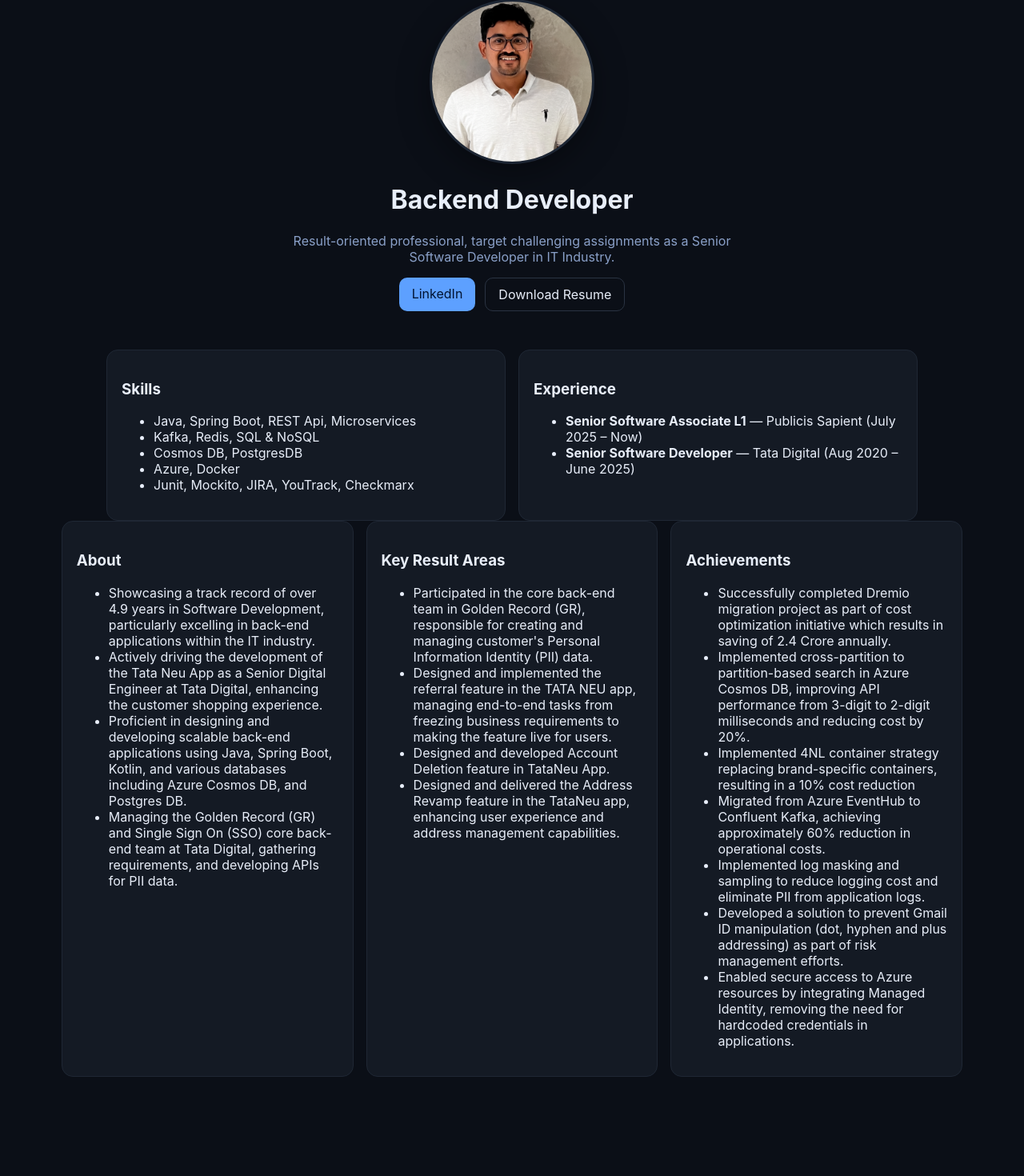
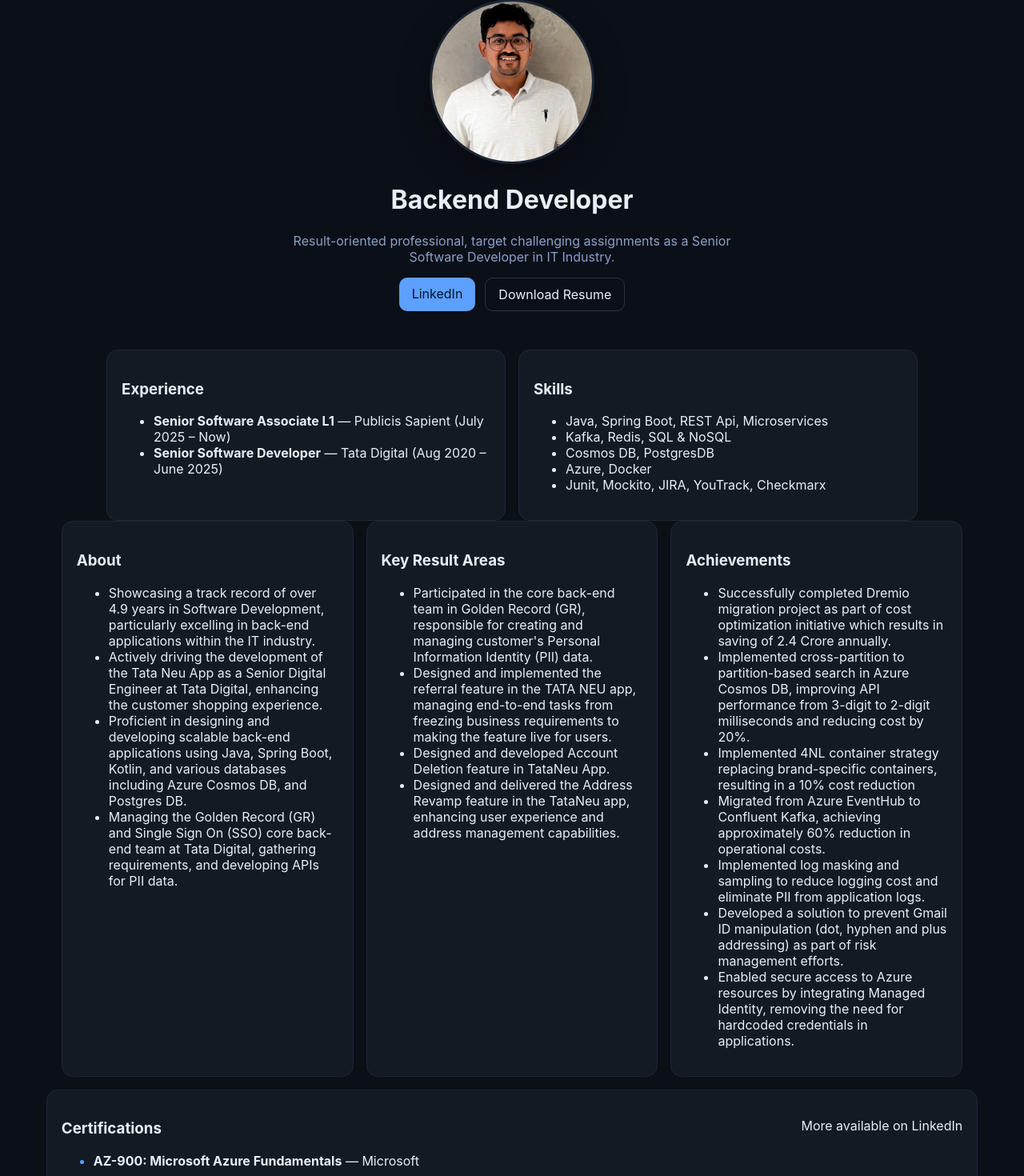
Before and after one commit to MI010/portfolio-frontend, a React (Vite) app: page / in a window 1280 px wide. Shown: the part 33-1503 px from the top of the page at 80% size. Before the commit the page ends 1411 px from the top, so only its background shows below. Built offline with nearby package versions, Linux system fonts and the light colour scheme.

Commit message:
Clean rebuild

```diff
--- a/index.html
+++ b/index.html
@@ -3,12 +3,13 @@
 <head>
   <meta charset="UTF-8" />
   <meta name="viewport" content="width=device-width, initial-scale=1.0" />
-    <title><YOUR_NAME> — Portfolio</title>
-    <meta name="description" content="Portfolio of Masum Ikbal — Java & Spring Boot Backend Developer" />
+  <title>Masum Ikbal — Portfolio</title>
+  <meta name="description" content="Portfolio of Masum Ikbal — Backend Developer" />
   <link rel="icon" href="data:,">
 </head>
 <body>
 <div id="root"></div>
-    <script type="module" src="/src/main.jsx"></script>
+<!-- Dev & build entry (Vite will transform this) -->
+<script type="module" src="./src/main.jsx"></script>
 </body>
 </html>
--- a/src/App.css
+++ b/src/App.css
@@ -104,3 +104,31 @@
 @media (max-width: 768px) {
   .top-cards { flex-direction: column; }
 }
+
+
+/* Full-width horizontal certification card */
+.cert-card {
+  display: flex;
+  gap: 16px;
+  align-items: flex-start;
+  flex-wrap: wrap;          /* stacks on small screens */
+  width: 100%;
+  max-width: 1200px;        /* align with your other sections */
+  margin-top: 16px;
+}
+
+.cert-left {
+  flex: 1 1 420px;
+  min-width: 320px;
+}
+
+.cert-right {
+  flex: 0 1 300px;
+  min-width: 220px;
+  display: flex;
+  align-items: flex-start;
+  justify-content: flex-end;
+}
+
+/* Optional: make list bullets pop a bit */
+.cert-card li::marker { color: var(--accent); }
--- a/src/App.jsx
+++ b/src/App.jsx
@@ -1,14 +1,15 @@
 export default function App() {
+
+  const base = import.meta.env.BASE_URL;
   const profile = {
     name: "Masum Ikbal",
     title: "Backend Developer",
     summary:
       "Result-oriented professional, target challenging assignments as a Senior Software Developer in IT Industry.",
     linkedin: "https://in.linkedin.com/in/masum-ikbal-55581b18a",
-    photo: "/photo.png",
+    photo: `${base}photo.png`,      // <-- served from public/photo.png
+    resume: `${base}resume.pdf`,    // <-- served from public/resume.pdf
   };
-
-  const BACKEND = "https://portfolio-backend-d8d8.onrender.com/"; // Change to deployed backend URL
 
   return (
     <main className="hero">
@@ -28,7 +29,7 @@
           >
             LinkedIn
           </a>
-          <a className="btn" href={`${BACKEND}/api/resume/download`}>
+          <a className="btn" href={profile.resume} download>
             Download Resume
           </a>
         </div>
@@ -37,6 +38,19 @@
       {/* Skills + Experience side-by-side */}
       <div className="top-cards">
            <div className="card">
+                    <h3>Experience</h3>
+                    <ul>
+                      <li>
+                        <strong>Senior Software Associate L1</strong> — Publicis Sapient
+                        (July 2025 – Now)
+                      </li>
+                      <li>
+                        <strong>Senior Software Developer</strong> — Tata Digital (Aug
+                        2020 – June 2025)
+                      </li>
+                    </ul>
+                  </div>
+        <div className="card">
           <h3>Skills</h3>
           <ul>
             <li>Java, Spring Boot, REST Api, Microservices</li>
@@ -44,20 +58,6 @@
             <li>Cosmos DB, PostgresDB</li>
             <li>Azure, Docker</li>
             <li>Junit, Mockito, JIRA, YouTrack, Checkmarx</li>
-              </ul>
-            </div>
-
-            <div className="card">
-              <h3>Experience</h3>
-              <ul>
-                <li>
-                  <strong>Senior Software Associate L1</strong> — Publicis Sapient
-                  (July 2025 – Now)
-                </li>
-                <li>
-                  <strong>Senior Software Developer</strong> — Tata Digital (Aug 2020 –
-                  June 2025)
-                </li>
           </ul>
         </div>
       </div>
@@ -91,41 +91,28 @@
           </ul>
         </div>
 
-       {/*   */}{/* Skills */}{/*
-        <div className="card">
-          <h3>Skills</h3>
-          <ul>
-            <li>Java, Spring Boot, REST Api, Microservices</li>
-            <li>Kafka, Redis, SQL &amp; NoSQL</li>
-            <li>Cosmos DB, PostgresDB</li>
-            <li>Azure, Docker</li>
-            <li>Junit, Mockito, JIRA, YouTrack, Checkmarx</li>
-          </ul>
-        </div>
-
-         */}{/* Experience */}{/*
-        <div className="card">
-          <h3>Experience</h3>
-          <ul>
-            <li>
-              <strong>Senior Software Associate L1</strong> — Publicis Sapient
-              (July 2025 – Now)
-            </li>
-            <li>
-              <strong>Senior Software Developer</strong> — Tata Digital (Aug
-              2020 – June 2025)
-            </li>
-          </ul>
-        </div>
- */}
         {/* Key Result Areas */}
         <div className="card">
           <h3>Key Result Areas</h3>
           <ul>
-             <li> Participated in the core back-end team in Golden Record (GR), responsible for creating and managing customer's Personal Information Identity (PII) data.</li>
-                               <li> Designed and implemented the referral feature in the TATA NEU app, managing end-to-end tasks from freezing business requirements to making the feature live for users.</li>
-                               <li> Designed and developed Account Deletion feature in TataNeu App.</li>
-                               <li> Designed and delivered the Address Revamp feature in the TataNeu app, enhancing user experience and address management capabilities.</li>
+            <li>
+              Participated in the core back-end team in Golden Record (GR),
+              responsible for creating and managing customer's Personal
+              Information Identity (PII) data.
+            </li>
+            <li>
+              Designed and implemented the referral feature in the TATA NEU app,
+              managing end-to-end tasks from freezing business requirements to
+              making the feature live for users.
+            </li>
+            <li>
+              Designed and developed Account Deletion feature in TataNeu App.
+            </li>
+            <li>
+              Designed and delivered the Address Revamp feature in the TataNeu
+              app, enhancing user experience and address management
+              capabilities.
+            </li>
           </ul>
         </div>
 
@@ -133,14 +120,50 @@
         <div className="card">
           <h3>Achievements</h3>
           <ul>
-             <li> Successfully completed Dremio migration project as part of cost optimization initiative which results in saving of 2.4 Crore annually.</li>
-                               <li> Implemented cross-partition to partition-based search in Azure Cosmos DB, improving API performance from 3-digit to 2-digit milliseconds and reducing cost by 20%.</li>
-                               <li> Implemented 4NL container strategy replacing brand-specific containers, resulting in a 10% cost reduction</li>
-                               <li> Migrated from Azure EventHub to Confluent Kafka, achieving approximately 60% reduction in operational costs.</li>
-                               <li> Implemented log masking and sampling to reduce logging cost and eliminate PII from application logs.</li>
-                               <li> Developed a solution to prevent Gmail ID manipulation (dot, hyphen and plus addressing) as part of risk management efforts.</li>
-                               <li> Enabled secure access to Azure resources by integrating Managed Identity, removing the need for hardcoded credentials in applications.</li>
+            <li>
+              Successfully completed Dremio migration project as part of cost
+              optimization initiative which results in saving of 2.4 Crore
+              annually.
+            </li>
+            <li>
+              Implemented cross-partition to partition-based search in Azure
+              Cosmos DB, improving API performance from 3-digit to 2-digit
+              milliseconds and reducing cost by 20%.
+            </li>
+            <li>
+              Implemented 4NL container strategy replacing brand-specific
+              containers, resulting in a 10% cost reduction
+            </li>
+            <li>
+              Migrated from Azure EventHub to Confluent Kafka, achieving
+              approximately 60% reduction in operational costs.
+            </li>
+            <li>
+              Implemented log masking and sampling to reduce logging cost and
+              eliminate PII from application logs.
+            </li>
+            <li>
+              Developed a solution to prevent Gmail ID manipulation (dot,
+              hyphen and plus addressing) as part of risk management efforts.
+            </li>
+            <li>
+              Enabled secure access to Azure resources by integrating Managed
+              Identity, removing the need for hardcoded credentials in
+              applications.
+            </li>
           </ul>
+        </div>
+      </div>
+      <div className="card cert-card">
+        <div className="cert-left">
+          <h3>Certifications</h3>
+          <ul>
+            <li><strong>AZ-900: Microsoft Azure Fundamentals</strong> — Microsoft</li>
+          </ul>
+        </div>
+        <div className="cert-right">
+          {/* Optional: add small notes or badges/logos here */}
+          <p className="muted">More available on LinkedIn</p>
         </div>
       </div>
     </main>
--- a/src/main.jsx
+++ b/src/main.jsx
@@ -1,6 +1,9 @@
-import React from 'react'
-import { createRoot } from 'react-dom/client'
-import App from './App.jsx'
-import './App.css'
+import React from "react";
+import { createRoot } from "react-dom/client";
+import App from "./App.jsx";
+import "./App.css";
 
-createRoot(document.getElementById('root')).render(<App />)
+console.log("Main JS loaded"); // debug aid
+
+const rootEl = document.getElementById("root");
+createRoot(rootEl).render(<App />);
--- a/vite.config.js
+++ b/vite.config.js
@@ -1,8 +1,8 @@
 import { defineConfig } from "vite";
 import react from "@vitejs/plugin-react";
 
-// IMPORTANT: replace with your exact repo name
 export default defineConfig({
   plugins: [react()],
+  // IMPORTANT: must be your repo name with slashes
   base: "/portfolio-frontend/",
 });
```
Also changed, not shown: 1 other file (tests, documents, lock files or other folders). Lines whose indentation alone changed are shown as unchanged.
